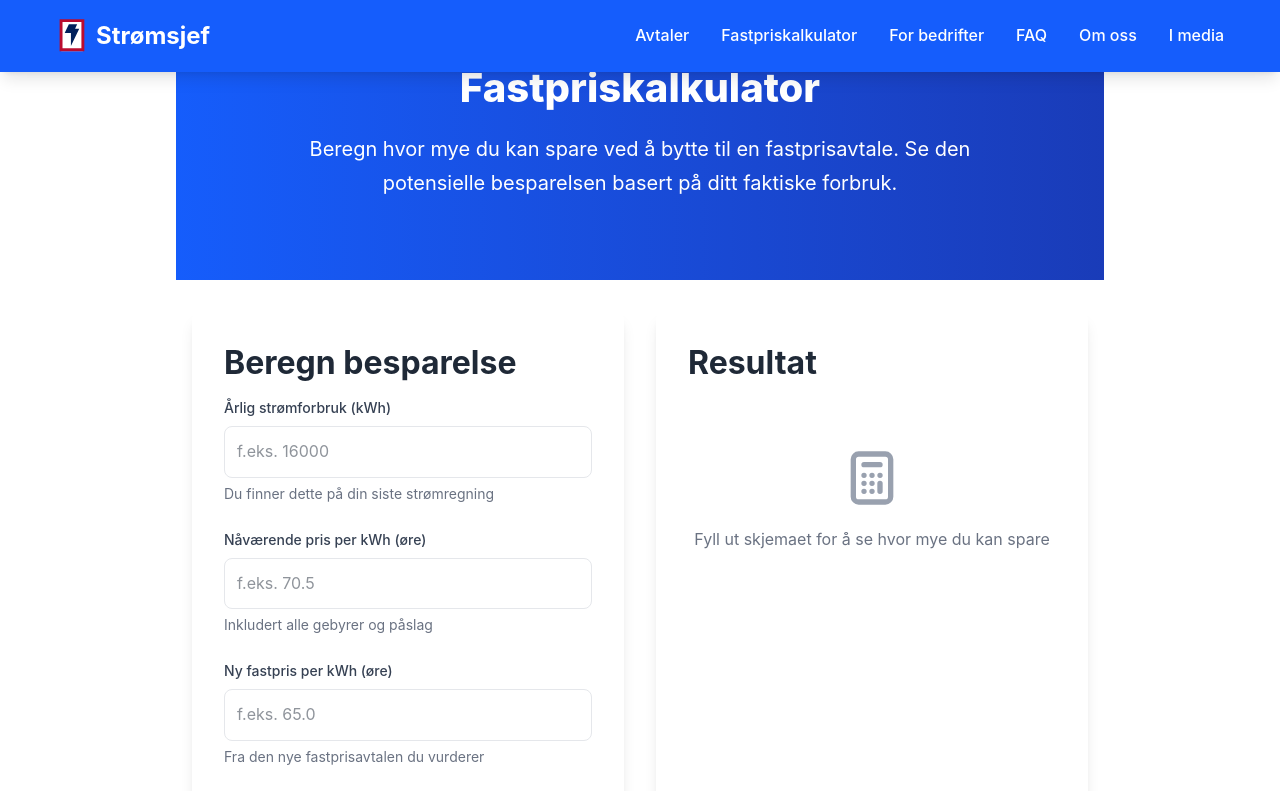
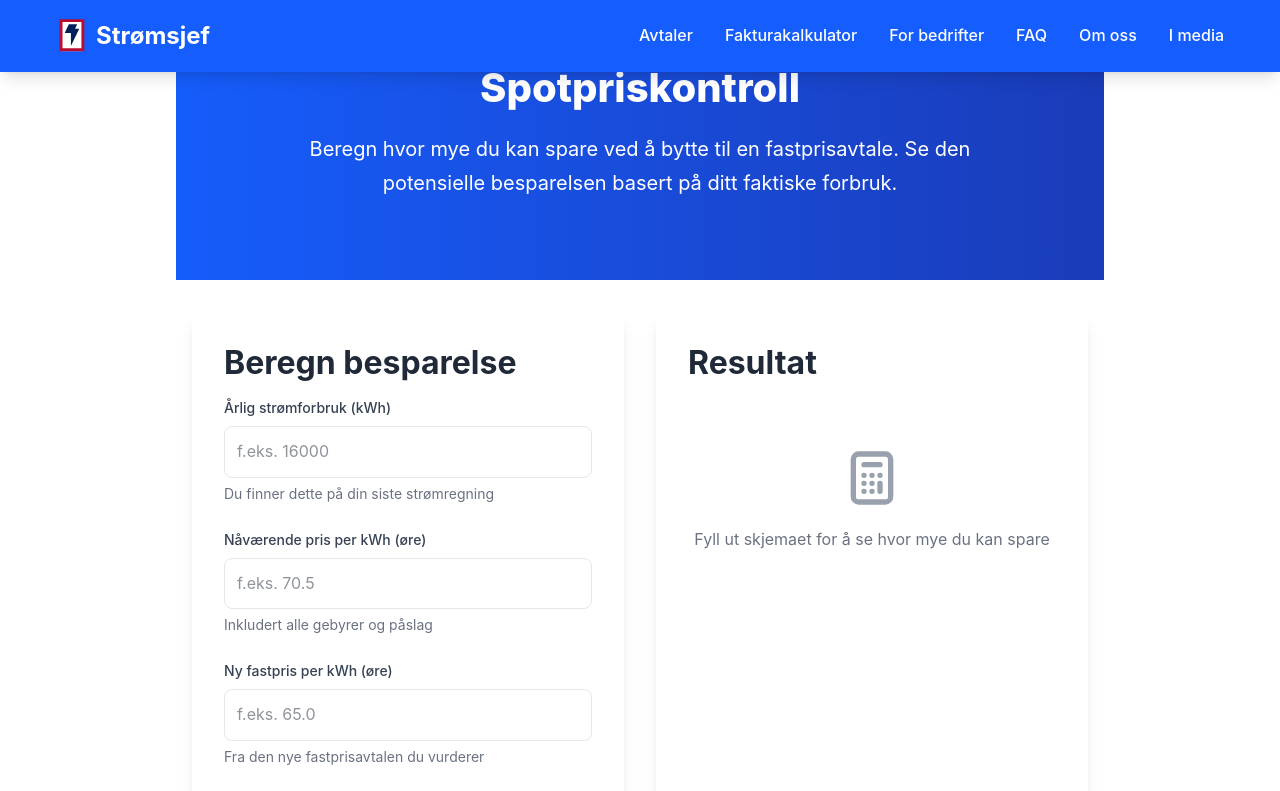
Before and after one commit to hazzler78/stromsjef, a Next.js app: page /spotpriskontroll in a window 1280 px wide. Shown: the top 791 px of the page. Built offline with nearby package versions, Linux system fonts and the light colour scheme; no server answers.

Commit message:
Rename fastpriskalkulator to fakturakalkulator and update all references

```diff
--- a/next.config.ts
+++ b/next.config.ts
@@ -11,7 +11,7 @@ const nextConfig: NextConfig = {
     return [
       {
         source: '/spotpriskontroll',
-        destination: '/fastpriskalkulator',
+        destination: '/fakturakalkulator',
         permanent: true, // 301 redirect for SEO
       },
       {
@@ -41,7 +41,12 @@ const nextConfig: NextConfig = {
       },
       {
         source: '/spotpriskalkulator',
-        destination: '/fastpriskalkulator',
+        destination: '/fakturakalkulator',
+        permanent: true,
+      },
+      {
+        source: '/fastpriskalkulator',
+        destination: '/fakturakalkulator',
         permanent: true,
       },
       {
--- a/src/app/fastpriskalkulator/page.tsx
+++ b/src/app/fakturakalkulator/page.tsx
@@ -4,14 +4,14 @@ import Link from 'next/link';
 import InvoiceAnalyzer from '@/components/InvoiceAnalyzer';
 import ContactForm from '@/components/ContactForm';
 
-const FastpriskalkulatorPage = () => {
+const FakturakalkulatorPage = () => {
   return (
     <div className="max-w-4xl mx-auto">
       {/* Hero Section */}
       <section className="bg-gradient-to-r from-blue-600 to-blue-800 text-white py-16 -mx-4 px-4 mb-8 pt-24 md:pt-28">
         <div className="container mx-auto text-center">
           <h1 className="text-4xl md:text-5xl font-bold mb-4">
-            AI-drevet Fastpriskalkulator
+            AI-drevet Fakturakalkulator
           </h1>
           <p className="text-xl mb-8 max-w-2xl mx-auto">
             Last opp strømfakturaen din og få en detaljert analyse av unødvendige kostnader
@@ -149,4 +149,4 @@ const FastpriskalkulatorPage = () => {
   );
 };
 
-export default FastpriskalkulatorPage;
+export default FakturakalkulatorPage;
--- a/src/app/spotpriskontroll/page.tsx
+++ b/src/app/spotpriskontroll/page.tsx
@@ -3,7 +3,7 @@
 import { useState } from 'react';
 import Link from 'next/link';
 
-const FastpriskalkulatorPage = () => {
+const SpotpriskontrollPage = () => {
   const [consumption, setConsumption] = useState('');
   const [currentPrice, setCurrentPrice] = useState('');
   const [newPrice, setNewPrice] = useState('');
@@ -44,7 +44,7 @@ const FastpriskalkulatorPage = () => {
       <section className="bg-gradient-to-r from-blue-600 to-blue-800 text-white py-16 -mx-4 px-4 mb-8">
         <div className="container mx-auto text-center">
           <h1 className="text-4xl md:text-5xl font-bold mb-4">
-            Fastpriskalkulator
+            Spotpriskontroll
           </h1>
           <p className="text-xl mb-8 max-w-2xl mx-auto">
             Beregn hvor mye du kan spare ved å bytte til en fastprisavtale.
@@ -267,4 +267,4 @@ const FastpriskalkulatorPage = () => {
   );
 };
 
-export default FastpriskalkulatorPage;
+export default SpotpriskontrollPage;
--- a/src/components/Footer.tsx
+++ b/src/components/Footer.tsx
@@ -144,7 +144,7 @@ const Footer = () => {
           <h3 className="text-lg font-bold mb-2">Snarveier</h3>
           <ul className="space-y-2 text-sm">
             <li><Link href="/" className="hover:underline">Avtaler</Link></li>
-            <li><Link href="/fastpriskalkulator" className="hover:underline">Fastpriskalkulator</Link></li>
+            <li><Link href="/fakturakalkulator" className="hover:underline">Fakturakalkulator</Link></li>
             <li><Link href="/ofte-stilte-sporsmal" className="hover:underline">Ofte stilte spørsmål</Link></li>
             <li><Link href="/om-oss" className="hover:underline">Om oss</Link></li>
           </ul>
--- a/src/components/Header.tsx
+++ b/src/components/Header.tsx
@@ -35,11 +35,11 @@ const Header = () => {
               </li>
               <li>
                 <Link
-                  href="/fastpriskalkulator"
+                  href="/fakturakalkulator"
                   className="text-white !text-white hover:!text-blue-100 transition-colors font-medium"
                   style={{ color: 'white' }}
                 >
-                  Fastpriskalkulator
+                  Fakturakalkulator
                 </Link>
               </li>
               <li>
@@ -135,12 +135,12 @@ const Header = () => {
                   </li>
                   <li>
                     <Link
-                      href="/fastpriskalkulator"
+                      href="/fakturakalkulator"
                       className="block py-2 text-white !text-white hover:!text-blue-100 transition-colors font-medium"
                       style={{ color: 'white' }}
                       onClick={() => setIsMobileMenuOpen(false)}
                     >
-                      Fastpriskalkulator
+                      Fakturakalkulator
                     </Link>
                   </li>
                   <li>
```
